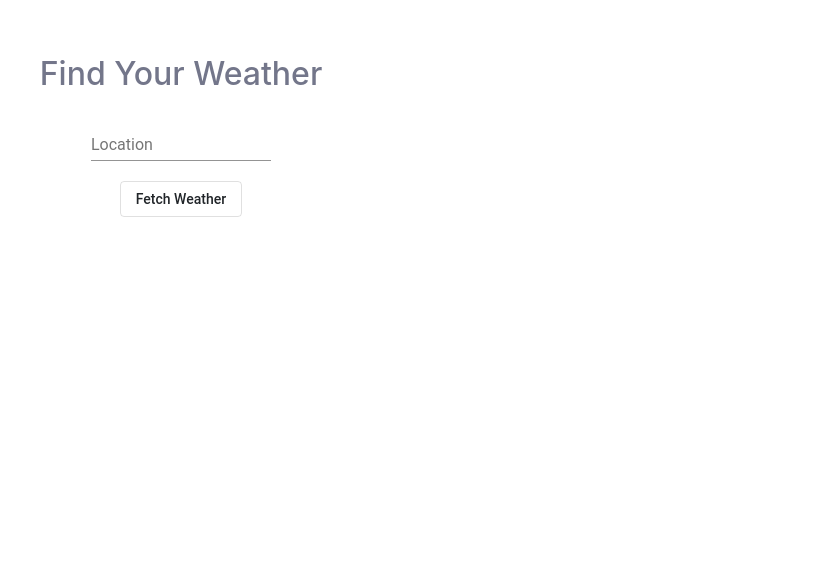
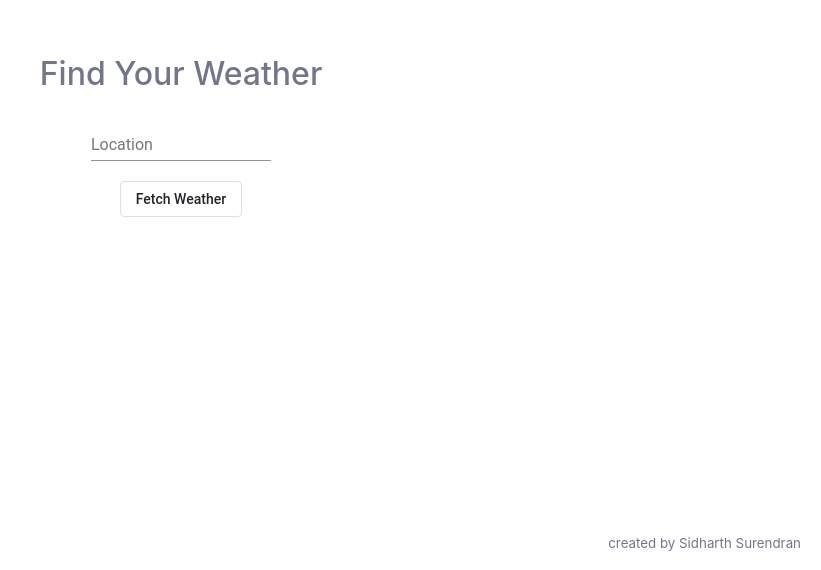
Before and after one commit to 94sidharth/angular-node-weather-app, an Angular app: page / in a window 1280 px wide. Shown: the part 246-816 px from the top of the page, without its empty margins (459-1280 px from the left). Built offline with nearby package versions, Linux system fonts and the light colour scheme.

Commit message:
added credits

```diff
--- a/src/app/find-weather/find-weather.component.css
+++ b/src/app/find-weather/find-weather.component.css
@@ -5,3 +5,9 @@
     height: 100%;
     flex-direction: column;
 }
+
+.footerClass{
+    float: right;
+    font-size: smaller;
+    color: #73768a;
+}
--- a/src/app/find-weather/find-weather.component.html
+++ b/src/app/find-weather/find-weather.component.html
@@ -17,4 +17,7 @@
     <div style="margin-top: 20px;">
         <p style="color:#3f51b5;font-size: larger;">{{weatherInfo}}</p>
     </div>
+
 </div>
+
+<p class="footerClass">created by Sidharth Surendran</p>
```
